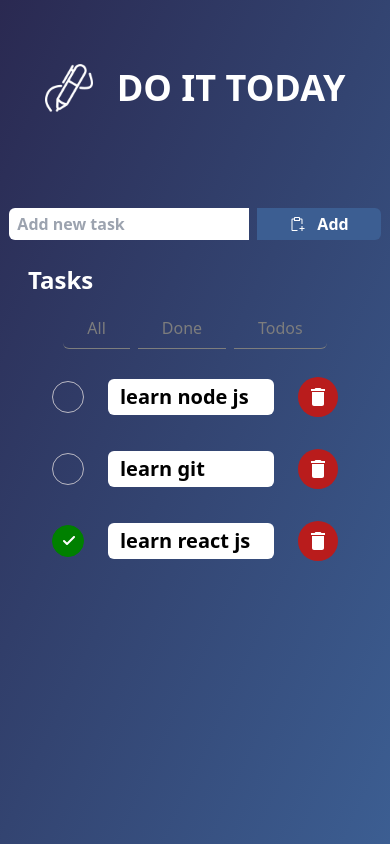
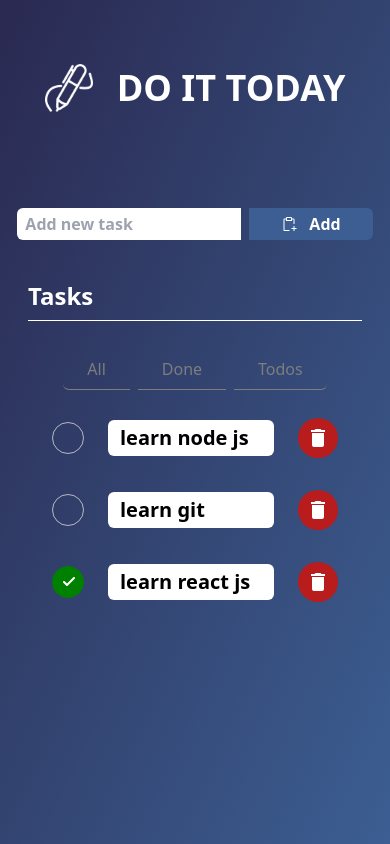
Before and after one commit to salimxfardeheb/todo_list, a React (Create React App) app in the folder client/: page / in a window 390 px wide. Built offline with nearby package versions, Linux system fonts and the light colour scheme.

Commit message:
make it responsive

```diff
--- a/client/src/App.js
+++ b/client/src/App.js
@@ -6,11 +6,12 @@ import Addtask from "./components/addtask";
 import Tabs from "./components/tabs";
 
 function App() {
-  return <div className="bg-gradient-to-tl from-[#3C5E92] via-[#334471] to-[#2A2951] h-screen">
-    <Navbar />
+  return <div className="bg-gradient-to-tl from-[#3C5E92] via-[#334471] to-[#2A2951] h-screen ">
+<div  className="lg:mx-40 mx-7">
+<Navbar />
     <Addtask/>
     <Tabs/>
-
+</div>
   </div>;
 }
 
--- a/client/src/components/addtask.js
+++ b/client/src/components/addtask.js
@@ -3,15 +3,15 @@ import React from "react";
 const addtask = () => {
   return (
     <div className="flex justify-center mt-24">
-      <form className="flex gap-2">
+      <form className="flex gap-2 w-full justify-center lg:mx-7">
         <input
           type="text"
           placeholder="Add new task"
-          className="px-2 rounded-l-md max-w-60 placeholder:font-bold"
+          className="px-2 rounded-l-md max-w-56 lg:max-w-full lg:w-full placeholder:font-bold lg:p-3"
         />
-        <button className="text-white font-bold gap-3 flex justify-center items-center px-8 py-1 bg-[#3C5E92] rounded-r-md">
+        <button className="text-white font-bold gap-3 flex justify-center items-center px-8 py-1 bg-[#3C5E92] rounded-r-md hover:opacity-85">
           <svg
-            className="w-4"
+            className="w-4 lg:w-7"
             xmlns="http://www.w3.org/2000/svg"
             viewBox="0 0 32 32"
           >
--- a/client/src/components/tabs.js
+++ b/client/src/components/tabs.js
@@ -38,8 +38,11 @@ const Tabs = () => {
     return sortedtasks;
   };
   return (
-    <div className="mx-7 flex flex-col justify-center mt-6 gap-3">
-      <h2 className="text-white text-2xl font-semibold">Tasks</h2>
+    <div className="flex flex-col justify-center mt-6 gap-3">
+<div className="py-4 gap-2 flex flex-col">
+<h2 className="text-white text-2xl font-semibold">Tasks</h2>
+<div className="w-full h-[1px] bg-white"></div>
+</div>
       <div className="flex text-white justify-center gap-2">
         <button
           className={`tabsbtn rounded-l-md ${
--- a/client/src/index.css
+++ b/client/src/index.css
@@ -3,7 +3,7 @@
 @tailwind utilities;
 
 .tabsbtn {
-    @apply text-[#7D7D7D] border-b border-[#7D7D7D] px-6 py-2 active:text-white
+    @apply text-[#7D7D7D] border-b border-[#7D7D7D] px-6 py-2 active:text-white focus:text-white focus:border-white transition-all  focus:scale-105
 }
 
 .checkbox-wrapper-15 .cbx {
```
